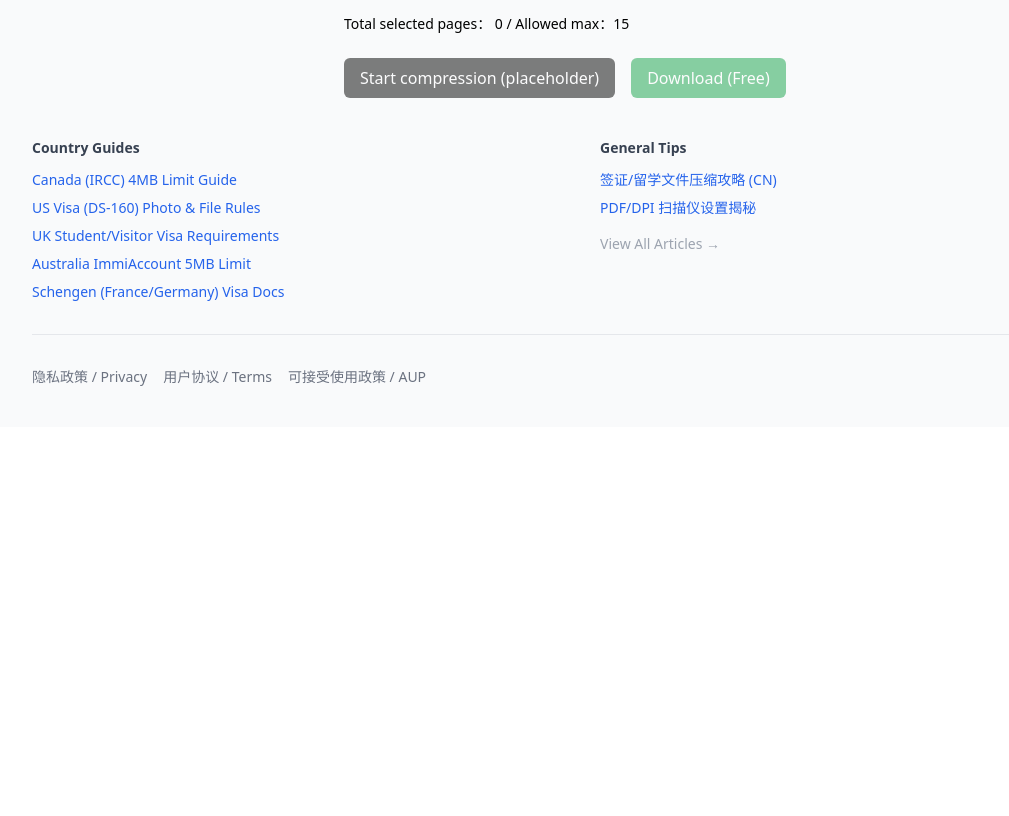
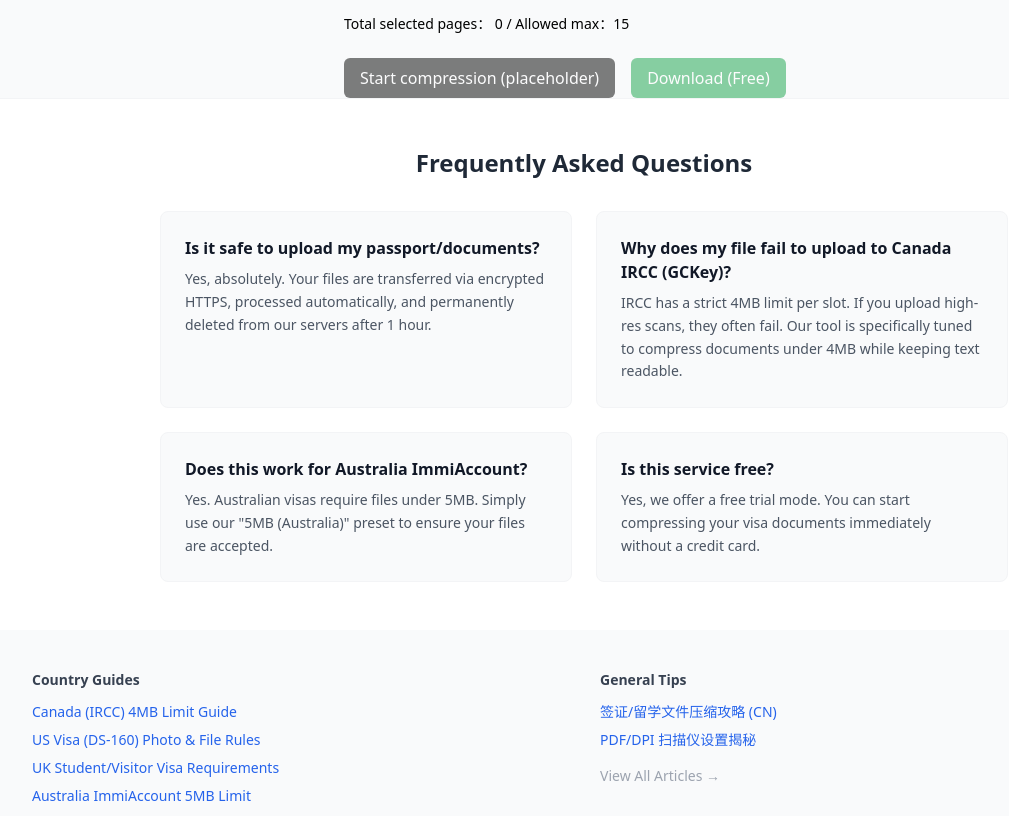
Before and after one commit to tomzhang6026/web----, a React (Vite) app in the folder frontend/: page / in a window 1280 px wide. Shown: the part 769-1585 px from the top of the page, without its empty margins (56-1065 px from the left). Before the commit the page ends 1196 px from the top, so only its background shows below. Built offline with nearby package versions, Linux system fonts and the light colour scheme; no server answers.

Commit message:
feat: implement SEO enhancements (Schema, FAQ, Meta)

```diff
--- a/frontend/index.html
+++ b/frontend/index.html
@@ -26,7 +26,35 @@
     <meta property="og:type" content="website" />
     <meta property="og:title" content="VisaFileCompress - 签证PDF压缩工具" />
     <meta property="og:description" content="1分钟搞定你的签证文件。Visa File Compressor for Canada, UK, Aus, US & Schengen." />
-    <meta property="og:image" content="/og-image.png" />
+    <meta property="og:image" content="https://www.visafilecompress.com/og-image.png" />
+    <meta property="og:url" content="https://www.visafilecompress.com/" />
+
+    <!-- Twitter Card -->
+    <meta name="twitter:card" content="summary_large_image" />
+    <meta name="twitter:image" content="https://www.visafilecompress.com/og-image.png" />
+
+    <!-- Schema.org Structured Data (For AIO/Google) -->
+    <script type="application/ld+json">
+    {
+      "@context": "https://schema.org",
+      "@type": "SoftwareApplication",
+      "name": "VisaFileCompress",
+      "applicationCategory": "UtilitiesApplication",
+      "operatingSystem": "Web Browser",
+      "offers": {
+        "@type": "Offer",
+        "price": "0",
+        "priceCurrency": "USD"
+      },
+      "featureList": "Compress PDF to 2MB/4MB/5MB, Resize Visa Photos, Merge Documents, Privacy Focused",
+      "description": "The best online tool to compress PDF documents for visa applications (Canada, UK, USA, Australia). Solves file size limit errors for IRCC, ImmiAccount, and CEAC.",
+      "aggregateRating": {
+        "@type": "AggregateRating",
+        "ratingValue": "4.8",
+        "ratingCount": "1250"
+      }
+    }
+    </script>
 
     <!-- Google tag (gtag.js) -->
     <script async src="https://www.googletagmanager.com/gtag/js?id=G-YRCJ25P2KN"></script>
--- /dev/null
+++ b/frontend/src/components/features/SEOFAQ.tsx
@@ -0,0 +1,69 @@
+import React from 'react';
+import { Locale, t } from '../../lib/i18n';
+
+interface SEOFAQProps {
+  locale: Locale;
+}
+
+export default function SEOFAQ({ locale }: SEOFAQProps) {
+  const faqs = [
+    {
+      q: locale === 'zh-CN' ? '上传的文件安全吗？' : 'Is it safe to upload my passport/documents?',
+      a: locale === 'zh-CN'
+        ? '非常安全。您的文件通过 HTTPS 加密传输，处理完全自动化，并在 1 小时后自动从服务器永久删除。'
+        : 'Yes, absolutely. Your files are transferred via encrypted HTTPS, processed automatically, and permanently deleted from our servers after 1 hour.'
+    },
+    {
+      q: locale === 'zh-CN' ? '为什么我的加拿大签证文件总是上传失败？' : 'Why does my file fail to upload to Canada IRCC (GCKey)?',
+      a: locale === 'zh-CN'
+        ? 'IRCC 对每个插槽有 4MB 的严格限制。如果你尝试上传高清扫描件，通常会失败。我们的工具专为解决此问题设计，可将其压缩至 4MB 以下而不模糊。'
+        : 'IRCC has a strict 4MB limit per slot. If you upload high-res scans, they often fail. Our tool is specifically tuned to compress documents under 4MB while keeping text readable.'
+    },
+    {
+      q: locale === 'zh-CN' ? '是否支持压缩澳洲 ImmiAccount 的文件？' : 'Does this work for Australia ImmiAccount?',
+      a: locale === 'zh-CN'
+        ? '支持。澳洲签证要求 5MB 以内的文件。使用我们的 "5MB (Australia)" 预设即可完美适配。'
+        : 'Yes. Australian visas require files under 5MB. Simply use our "5MB (Australia)" preset to ensure your files are accepted.'
+    },
+    {
+      q: locale === 'zh-CN' ? '我可以免费使用吗？' : 'Is this service free?',
+      a: locale === 'zh-CN'
+        ? '是的，我们提供免费试用模式，无需信用卡即可开始压缩。'
+        : 'Yes, we offer a free trial mode. You can start compressing your visa documents immediately without a credit card.'
+    }
+  ];
+
+  // JSON-LD for FAQPage (helps Google display Q&A in search results)
+  const jsonLd = {
+    "@context": "https://schema.org",
+    "@type": "FAQPage",
+    "mainEntity": faqs.map(f => ({
+      "@type": "Question",
+      "name": f.q,
+      "acceptedAnswer": {
+        "@type": "Answer",
+        "text": f.a
+      }
+    }))
+  };
+
+  return (
+    <section className="py-12 bg-white border-t border-gray-100">
+      <script type="application/ld+json" dangerouslySetInnerHTML={{ __html: JSON.stringify(jsonLd) }} />
+
+      <div className="max-w-4xl mx-auto px-6">
+        <h2 className="text-2xl font-bold text-gray-800 mb-8 text-center">
+          {locale === 'zh-CN' ? '常见问题 (FAQ)' : 'Frequently Asked Questions'}
+        </h2>
+        <div className="grid gap-6 md:grid-cols-2">
+          {faqs.map((f, i) => (
+            <div key={i} className="bg-gray-50 p-6 rounded-lg border border-gray-100">
+              <h3 className="font-semibold text-gray-900 mb-2">{f.q}</h3>
+              <p className="text-gray-600 text-sm leading-relaxed">{f.a}</p>
+            </div>
+          ))}
+        </div>
+      </div>
+    </section>
+  );
+}
--- a/frontend/src/pages/Home.tsx
+++ b/frontend/src/pages/Home.tsx
@@ -16,6 +16,7 @@ import BrowserSupport from "../components/features/BrowserSupport";
 import ProgressBar from "../components/ui/ProgressBar";
 import { trackEvent, GA_EVENTS } from "../lib/analytics";
 import { useAuth } from "../contexts/AuthContext";
+import SEOFAQ from "../components/features/SEOFAQ";
 
 function HeroGuide({ locale }: { locale: Locale }) {
   const steps = [
@@ -239,6 +240,9 @@ export default function Home() {
           )}
         </div>
       </main>
+
+      <SEOFAQ locale={locale} />
+
       <footer className="mx-auto max-w-6xl px-6 py-10 text-sm text-gray-500">
         <div className="grid grid-cols-1 md:grid-cols-2 gap-8 mb-8 border-b border-gray-200 pb-8">
            <div>
```
